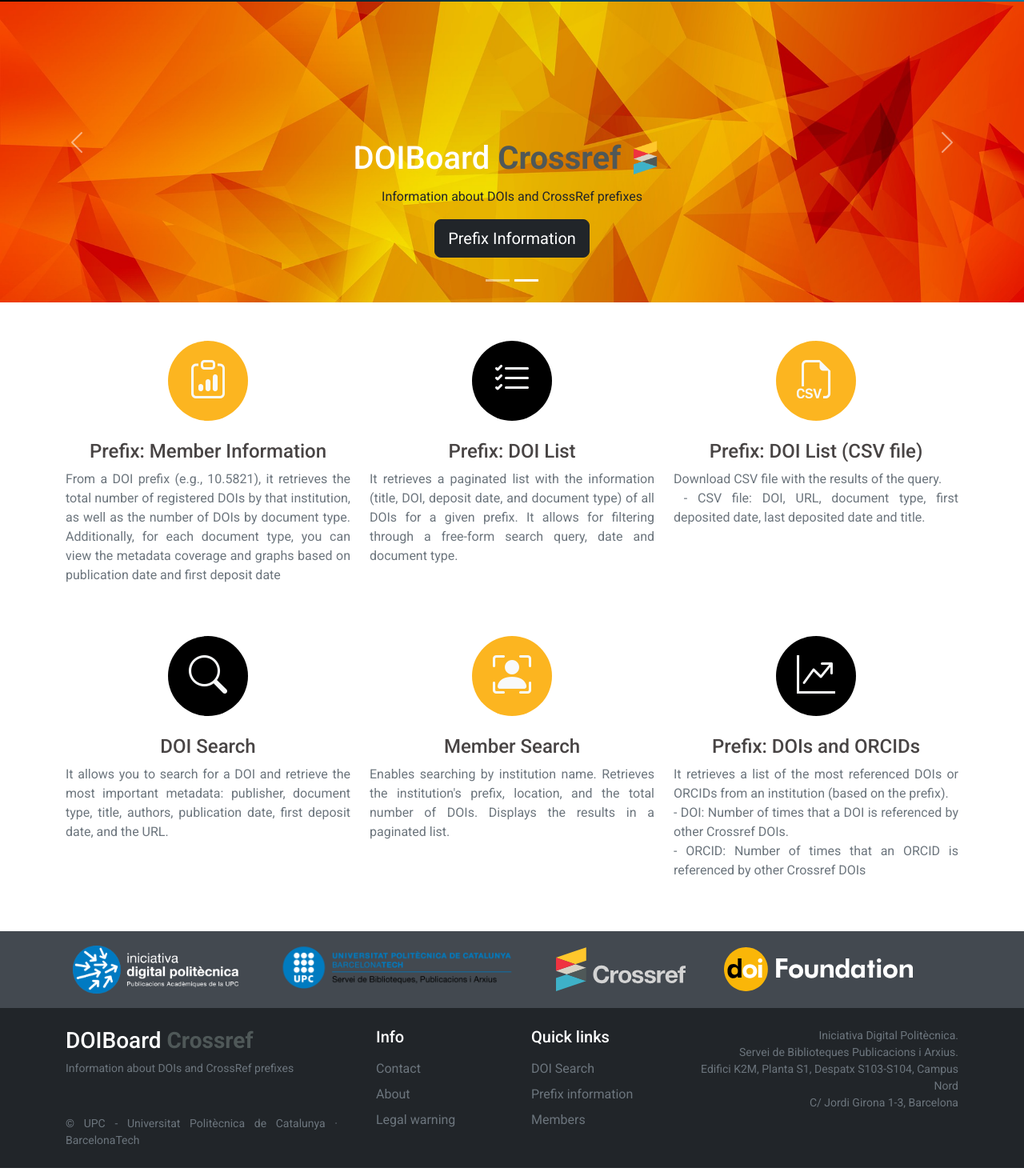
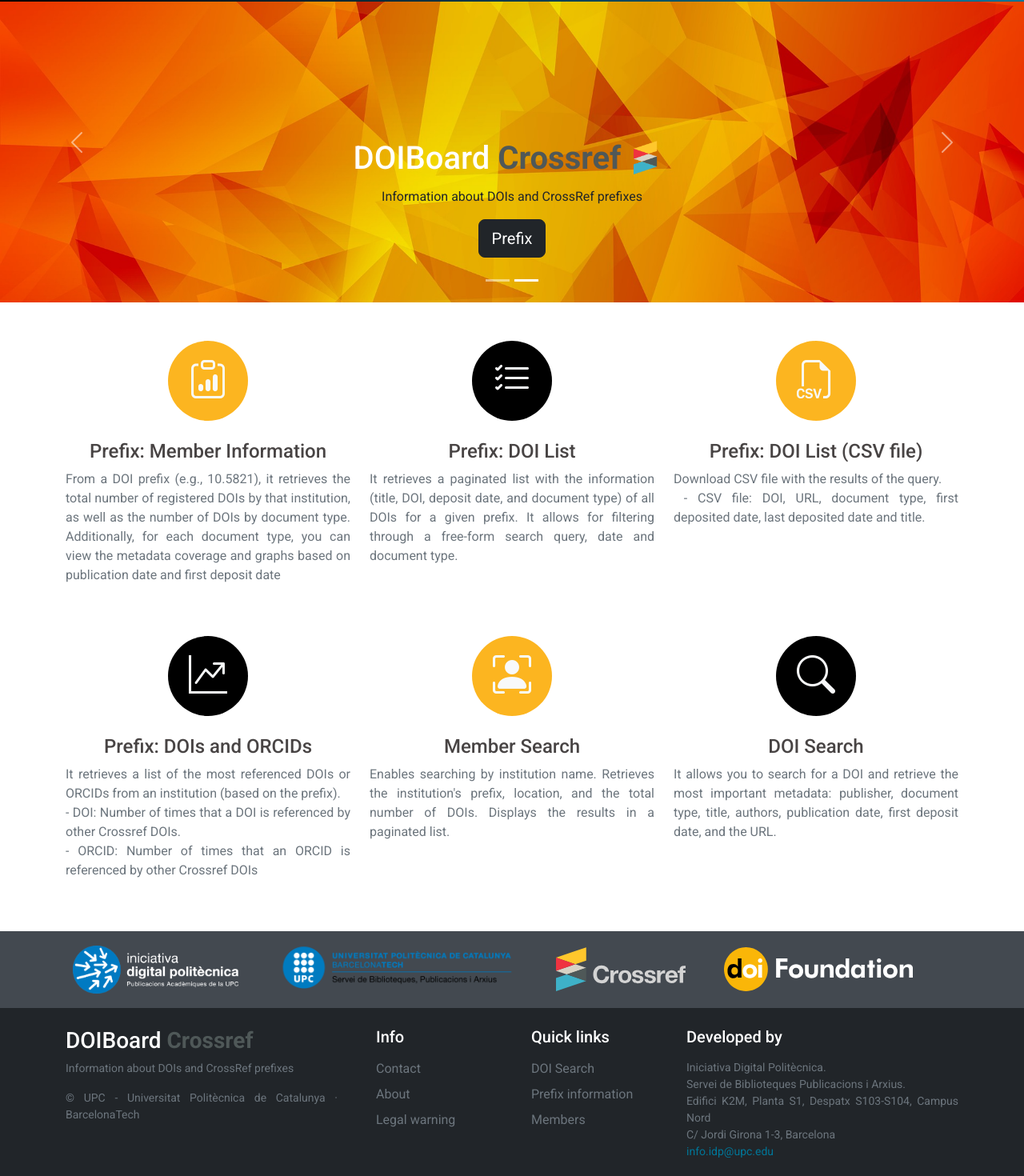
Before and after one commit to franmanez/doiboard, a Vue app: page / in a window 1280 px wide. Shown: the part 82-1552 px from the top of the page at 80% size. Built offline with nearby package versions, Linux system fonts and the light colour scheme.

Commit message:
fixed problems

```diff
--- a/src/App.vue
+++ b/src/App.vue
@@ -6,13 +6,12 @@
 
         <!-- Logo left -->
         <div class="mt-1 mb-1">
-          <router-link to="/" class="navbar-brand">
+          <a href="https://www.doi.org/" target="_blank" class="navbar-brand" style="color: white; text-decoration: none;">
             <img src="@/assets/doi-logo.png" width="60" class="rounded-circle mx-0" alt="Logo">
-          </router-link>
-          <router-link to="/" class="navbar-brand">
+          </a>
+          <a href="https://www.crossref.org/" target="_blank" class="navbar-brand" style="color: white; text-decoration: none;">
             <img src="@/assets/logo-crossref.png" width="40" class="mx-0" alt="Logo">
-          </router-link>
-
+          </a>
           <a href="https://www.upc.edu" target="_blank" class="navbar-brand" style="color: white; text-decoration: none;">
             <img src="@/assets/logo-upc-letras-blanco.png" width="260" class="mx-0" alt="Logo">
           </a>
@@ -115,7 +114,7 @@
           <div class="col-lg-4 col-md-6">
             <h5 class="h3 text-white">DOIBoard <span style="color: #4f5858; font-weight: bold;">Crossref</span></h5>
             <p class="small text-secondary">{{ $t("Information about DOIs and CrossRef prefixes") }}</p>
-            <p class="small text-secondary mb-0 mt-5">© UPC - Universitat Politècnica de Catalunya · BarcelonaTech</p>
+            <p class="small text-secondary mb-0">© UPC - Universitat Politècnica de Catalunya · BarcelonaTech</p>
           </div>
           <div class="col-lg-2 col-md-6">
             <h5 class="text-white mb-3">Info</h5>
@@ -145,11 +144,15 @@
               </li>
             </ul>
           </div>
-          <div class="col-lg-4 col-md-6 text-end">
-            <!--h5 class="text-white mb-3">Developed by</h5-->
-            <p class="small text-secondary"> Iniciativa Digital Politècnica. <br>Servei de Biblioteques Publicacions i Arxius.
-              <br>Edifici K2M, Planta S1, Despatx S103-S104, Campus Nord<br>
-              C/ Jordi Girona 1-3, Barcelona </p>
+          <div class="col-lg-4 col-md-6">
+            <h5 class="text-white mb-3">Developed by</h5>
+            <p class="small text-secondary"> Iniciativa Digital Politècnica.
+              <br>Servei de Biblioteques Publicacions i Arxius.
+              <br>Edifici K2M, Planta S1, Despatx S103-S104, Campus Nord
+              <br>C/ Jordi Girona 1-3, Barcelona
+              <br> <a href="mailto:info.idp@upc.edu">info.idp@upc.edu</a>
+
+            </p>
           </div>
         </div>
       </div>
--- a/src/components/TableList.vue
+++ b/src/components/TableList.vue
@@ -11,7 +11,7 @@
             </div>
 
             <div class="mb-1">
-              <span class="h6 text-dark">DOI: </span> <a :href="item.DOI" target="_blank">{{ item.DOI }} <i class="bi bi-box-arrow-up-right"></i></a>
+              <span class="h6 text-dark">DOI: </span> <a :href="'http://dx.doi.org/' + item.DOI" target="_blank">{{ item.DOI }} <i class="bi bi-box-arrow-up-right"></i></a>
             </div>
 
             <div class="text-secondary mb-1" v-if="item.deposited">
--- a/src/views/HomeView.vue
+++ b/src/views/HomeView.vue
@@ -66,58 +66,70 @@
 
       <div class="row mt-5">
         <div class="col-lg-4 col-md-4 col-sm-6 col-xs-12 mb-5">
-          <div class="d-flex justify-content-center align-items-center mb-4">
-            <div class="circle-yellow">
-              <span><i class="bi bi-clipboard-data text-light" style="font-size: 3rem;"></i></span>
+          <router-link to="/prefix/info">
+            <div class="d-flex justify-content-center align-items-center mb-4">
+              <div class="circle-yellow">
+                <span><i class="bi bi-clipboard-data text-light" style="font-size: 3rem;"></i></span>
+              </div>
             </div>
-          </div>
+          </router-link>
           <h4>{{ $t("Prefix: Member Information") }}</h4>
           <p class="text-secondary" style="text-align: justify;">{{$t("Prefix: Member Information Description")}}</p>
         </div>
         <div class="col-lg-4 col-md-4 col-sm-6 col-xs-12 mx-0">
+          <router-link to="/prefix/dois">
           <div class="d-flex justify-content-center align-items-center mb-4">
             <div class="circle-dark">
               <span><i class="bi bi-list-check text-light" style="font-size: 3rem;"></i></span>
             </div>
           </div>
+          </router-link>
           <h4>{{ $t("Prefix: DOI List") }}</h4>
           <p class="text-secondary" style="text-align: justify;">{{ $t("Prefix: DOI List Description") }}</p>
         </div>
         <div class="col-lg-4 col-md-4 col-sm-6 col-xs-12 ">
+          <router-link to="/prefix/dois">
           <div class="d-flex justify-content-center align-items-center mb-4">
             <div class="circle-yellow">
               <span><i class="bi bi-filetype-csv text-light" style="font-size: 3rem;"></i></span>
             </div>
           </div>
+          </router-link>
           <h4>{{ $t("Prefix: DOI List (CSV file)") }}</h4>
           <p class="text-secondary" style="text-align: justify; white-space: pre-wrap;">{{ $t("Prefix: DOI List (CSV file) Description") }}</p>
         </div>
-        <div class="col-lg-4 col-md-4 col-sm-6 col-xs-12">
-          <div class="d-flex justify-content-center align-items-center mb-4">
-            <div class="circle-dark">
-              <span><i class="bi bi-search text-light" style="font-size: 3rem;"></i></span>
+        <div class="col-lg-4 col-md-4 col-sm-6 col-xs-12 ">
+          <router-link to="/prefix/referenced/dois">
+            <div class="d-flex justify-content-center align-items-center mb-4">
+              <div class="circle-dark">
+                <span><i class="bi bi-graph-up-arrow text-light" style="font-size: 3rem;"></i></span>
+              </div>
             </div>
-          </div>
-          <h4>{{ $t("DOI Search") }}</h4>
-          <p class="text-secondary" style="text-align: justify;">{{ $t("DOI Search Description") }}</p>
+          </router-link>
+          <h4>{{ $t("Prefix: DOIs and ORCIDs") }}</h4>
+          <p class="text-secondary" style="text-align: justify; white-space: pre-wrap;">{{ $t("Prefix: DOIs and ORCIDs Description") }}</p>
         </div>
         <div class="col-lg-4 col-md-4 col-sm-6 col-xs-12">
+          <router-link to="/members">
           <div class="d-flex justify-content-center align-items-center mb-4">
             <div class="circle-yellow">
               <span><i class="bi bi-person-bounding-box text-light" style="font-size: 3rem;"></i></span>
             </div>
           </div>
+          </router-link>
           <h4>{{ $t("Member Search") }}</h4>
           <p class="text-secondary" style="text-align: justify;">{{ $t("Member Search Description") }}</p>
         </div>
-        <div class="col-lg-4 col-md-4 col-sm-6 col-xs-12 ">
-          <div class="d-flex justify-content-center align-items-center mb-4">
-            <div class="circle-dark">
-              <span><i class="bi bi-graph-up-arrow text-light" style="font-size: 3rem;"></i></span>
+        <div class="col-lg-4 col-md-4 col-sm-6 col-xs-12">
+          <router-link to="/doi">
+            <div class="d-flex justify-content-center align-items-center mb-4">
+              <div class="circle-dark">
+                <span><i class="bi bi-search text-light" style="font-size: 3rem;"></i></span>
+              </div>
             </div>
-          </div>
-          <h4>{{ $t("Prefix: DOIs and ORCIDs") }}</h4>
-          <p class="text-secondary" style="text-align: justify; white-space: pre-wrap;">{{ $t("Prefix: DOIs and ORCIDs Description") }}</p>
+          </router-link>
+          <h4>{{ $t("DOI Search") }}</h4>
+          <p class="text-secondary" style="text-align: justify;">{{ $t("DOI Search Description") }}</p>
         </div>
 
       </div>
--- a/src/views/PrefixDois.vue
+++ b/src/views/PrefixDois.vue
@@ -211,6 +211,7 @@
       const search = async () => {
         error.value = null
         isLoading.value = true
+
         if(prefix.value !== store.getters.prefix){
           try{
             await CrossrefService.memberInfo(prefix.value)
@@ -223,9 +224,11 @@
 
 
         try{
-          let result = await CrossrefService.getDois(prefixStore.value, (currentPage.value-1)*store.getters.pageSize, store.getters.pageSize, query.value, dates.value, type.value)
-          content.value = result.items
-          totalElements.value = result['total-results']
+          if(prefixStore.value !== ''){
+            let result = await CrossrefService.getDois(prefixStore.value, (currentPage.value-1)*store.getters.pageSize, store.getters.pageSize, query.value, dates.value, type.value)
+            content.value = result.items
+            totalElements.value = result['total-results']
+          }
         } catch (e) {
           clear()
           error.value = "ERROR: Prefix does not exists";
--- a/src/views/PrefixReferencedDois.vue
+++ b/src/views/PrefixReferencedDois.vue
@@ -90,7 +90,9 @@
         }
 
         try{
-          content.value = await CrossrefService.mostReferencedDois(store.getters.prefix, 30)
+          if(store.getters.prefix !== '') {
+            content.value = await CrossrefService.mostReferencedDois(store.getters.prefix, 30)
+          }
         } catch (e) {
           clear()
           error.value = "ERROR: Prefix does not exists";
--- a/src/views/PrefixReferencedOrcids.vue
+++ b/src/views/PrefixReferencedOrcids.vue
@@ -109,7 +109,9 @@
         }
 
         try{
-          content.value = await CrossrefService.mostReferencedOrcids(store.getters.prefix, 30)
+          if(store.getters.prefix !== '') {
+            content.value = await CrossrefService.mostReferencedOrcids(store.getters.prefix, 30)
+          }
         } catch (e) {
           clear()
           error.value = "ERROR: Prefix does not exists";
--- a/translations/ca.json
+++ b/translations/ca.json
@@ -1,7 +1,7 @@
 {
   "Home": "Inici",
   "DOI Search": "Cerca DOI",
-  "Prefix Information": "Informació de Prefix",
+  "Prefix Information": "Prefix",
   "Members": "Membres",
   "Contact": "Contacte",
   "About": "Sobre nosaltres",
--- a/translations/en.json
+++ b/translations/en.json
@@ -1,7 +1,7 @@
 {
   "Home": "Home",
   "DOI Search": "DOI Search",
-  "Prefix Information": "Prefix Information",
+  "Prefix Information": "Prefix",
   "Members": "Members",
   "Contact": "Contact",
   "About": "About",
--- a/translations/es.json
+++ b/translations/es.json
@@ -1,7 +1,7 @@
 {
   "Home": "Inicio",
   "DOI Search": "Buscar DOI",
-  "Prefix Information": "Información de Prefijo",
+  "Prefix Information": "Prefijo",
   "Members": "Miembros",
   "Contact": "Contacto",
   "About": "Acerca de",
```
